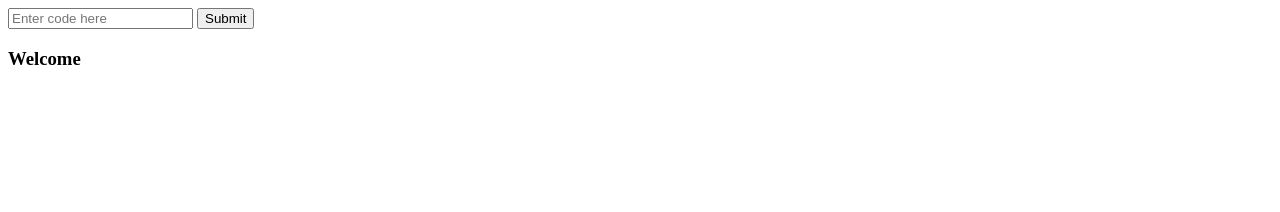
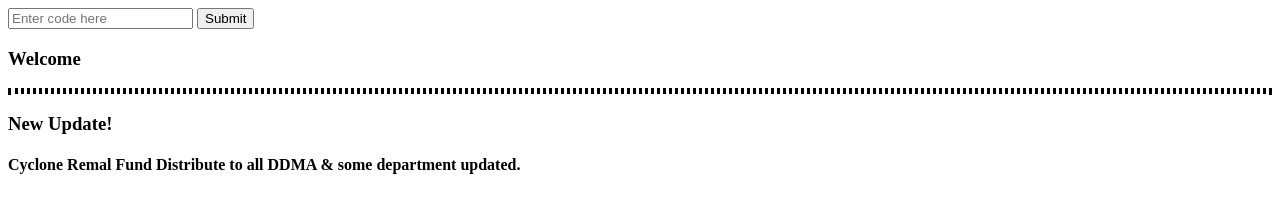
Before and after one commit to dmrmz/dashboard, a plain HTML site: page index.html in a window 1280 px wide. Drawn offline with Linux system fonts and the light colour scheme.

Commit message:
Update index.html

```diff
--- a/index.html
+++ b/index.html
@@ -15,6 +15,16 @@
     <input type="text" id="inputField" placeholder="Enter code here">
     <button onclick="checkInput()">Submit</button>
       <h3>Welcome</h3>
+
+      <p style="border-style:dotted">
+
+        <h3>
+            New Update!
+        </h3>
+          <h4>
+              Cyclone Remal Fund Distribute to all DDMA & some department updated.
+          </h4>
+      </p>
     <div id="hiddenDiv">
 
 
```
